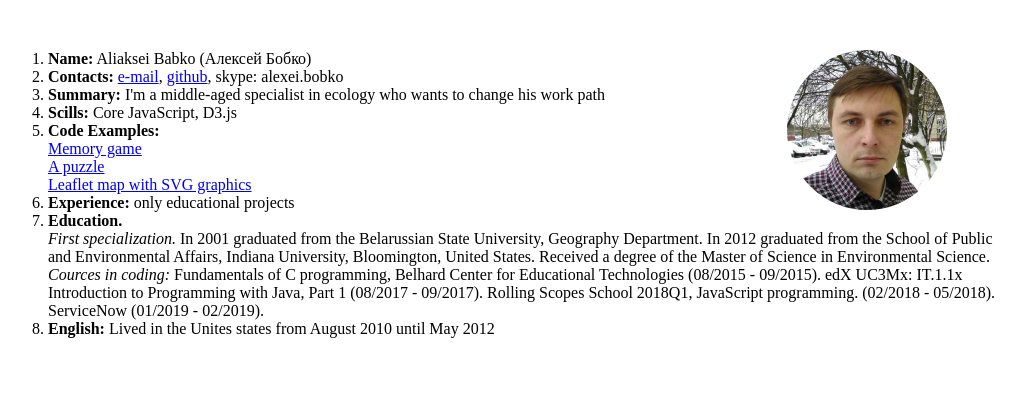
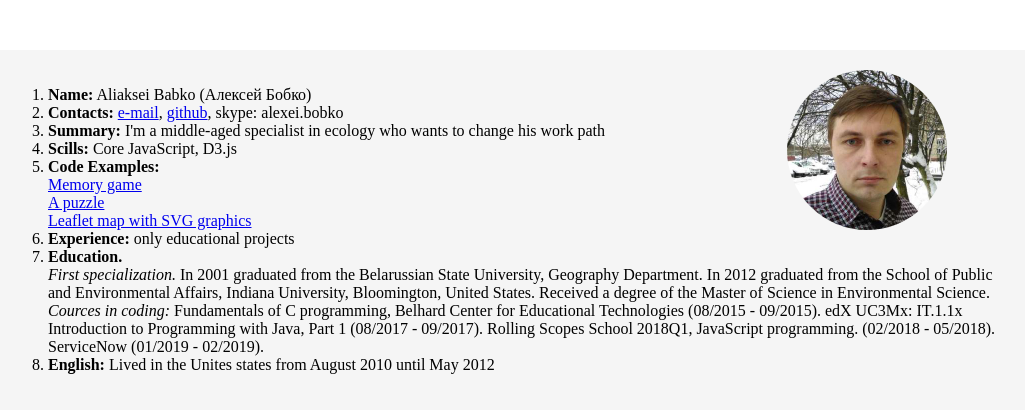
Before and after one commit to AliakseiBabko/rsschool-2019Q1-cv, a plain HTML site: page index.html in a window 1280 px wide. Shown: the whole page, without its empty margins (135-1160 px from the left). Drawn offline with Linux system fonts and the light colour scheme.

Commit message:
style: micro formatting

```diff
--- a/css/main.css
+++ b/css/main.css
@@ -1,6 +1,8 @@
 .bodywrapper {
+    padding: 20px;
     width: 1024px;
     margin: 50px auto;
+    background: whitesmoke;
 }
 
 img {
```
